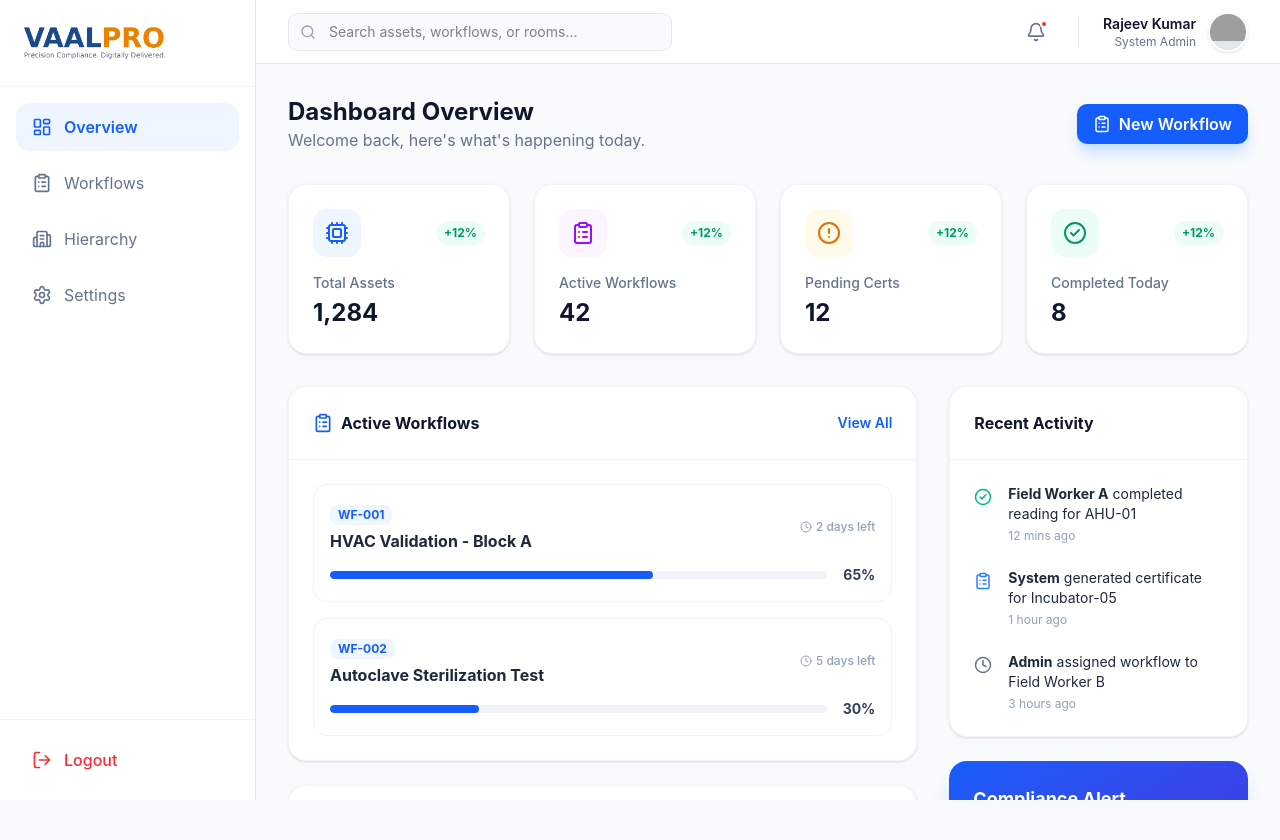
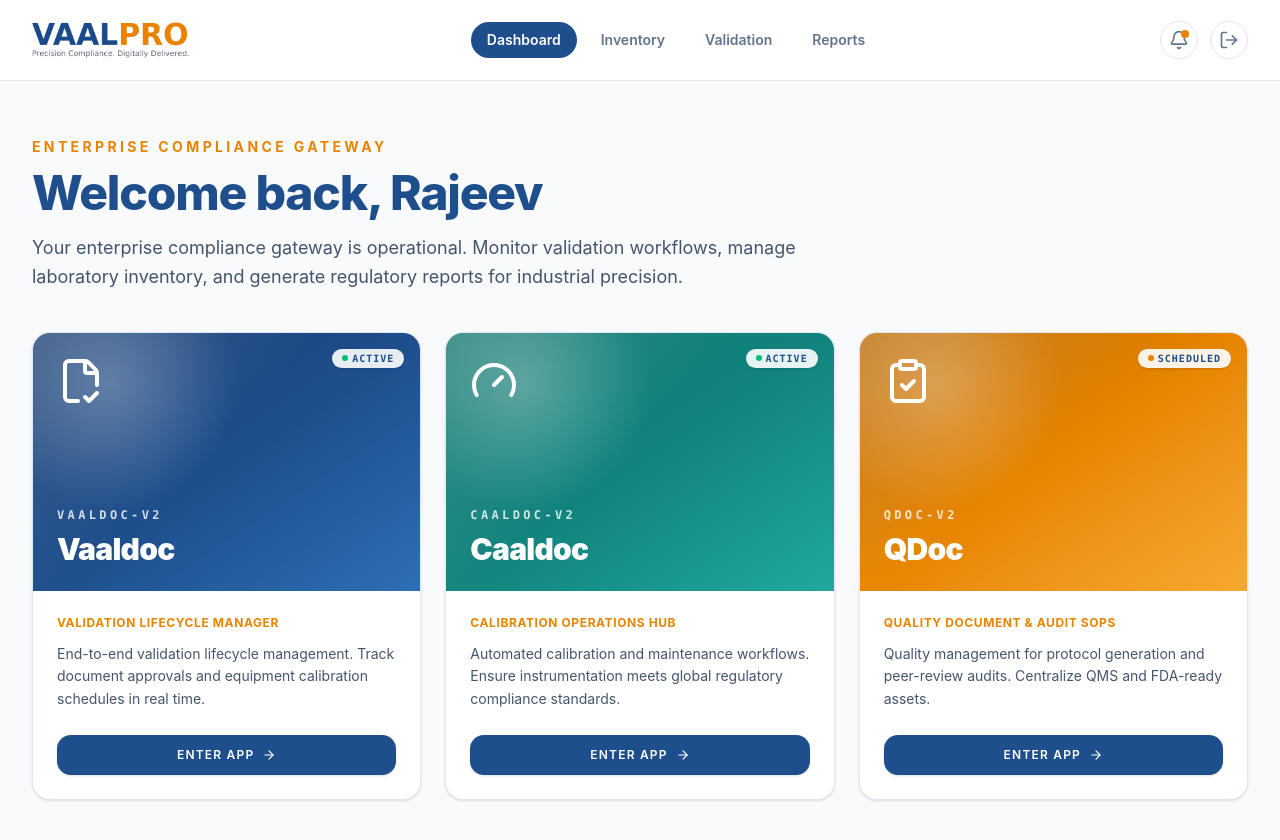
Before and after one commit to talk2rajeev/vaalpro, a React (Vite) app: page /dashboard in a window 1280 px wide. Shown: the top 840 px of the page. Before the commit the page ends 800 px from the top, so only its background shows below. Built offline with nearby package versions, Linux system fonts and the light colour scheme; sample sign-in values are in the browser's storage; grey boxes are pictures that could not be loaded.

Commit message:
vaalpro dashboard page created

```diff
--- a/src/apps/portal/pages/LoginPage.tsx
+++ b/src/apps/portal/pages/LoginPage.tsx
@@ -29,7 +29,7 @@ export const LoginPage: React.FC = () => {
     try {
       const userData = await login({ username, password }).unwrap();
       dispatch(setCredentials({ user: username, accessToken: userData.accessToken }));
-      navigate('/dashboard');
+      navigate('/dashboard', { replace: true });
     } catch (err: unknown) {
       if (!isLoginError(err) || !err.status) {
         setErrorMsg('No Server Response');
--- /dev/null
+++ b/src/apps/portal/pages/VaalproDashboardPage.tsx
@@ -0,0 +1,247 @@
+import { useMemo, useState } from 'react';
+import { AnimatePresence, motion } from 'motion/react';
+import {
+  ArrowRight,
+  Bell,
+  ClipboardCheck,
+  FileCheck2,
+  Gauge,
+  LogOut,
+} from 'lucide-react';
+import { useDispatch } from 'react-redux';
+import { useNavigate } from 'react-router';
+import { logout } from '@/features/auth/authSlice';
+
+type AppStatus = 'ACTIVE' | 'SCHEDULED' | 'SECURE' | 'MAINTENANCE';
+
+type AppConfig = {
+  id: 'vaaldoc' | 'caaldoc' | 'qdoc';
+  title: string;
+  subtitle: string;
+  description: string;
+  status: AppStatus;
+  icon: typeof FileCheck2;
+  route: string;
+  gradient: string;
+};
+
+const apps: AppConfig[] = [
+  {
+    id: 'vaaldoc',
+    title: 'Vaaldoc',
+    subtitle: 'Validation Lifecycle Manager',
+    description:
+      'End-to-end validation lifecycle management. Track document approvals and equipment calibration schedules in real time.',
+    status: 'ACTIVE',
+    icon: FileCheck2,
+    route: '/vaaldoc',
+    gradient: 'from-[#163D73] via-[#1E4E8C] to-[#2E6FB5]',
+  },
+  {
+    id: 'caaldoc',
+    title: 'Caaldoc',
+    subtitle: 'Calibration Operations Hub',
+    description:
+      'Automated calibration and maintenance workflows. Ensure instrumentation meets global regulatory compliance standards.',
+    status: 'ACTIVE',
+    icon: Gauge,
+    route: '/caaldoc/dashboard',
+    gradient: 'from-[#0F766E] via-[#11847D] to-[#21A99F]',
+  },
+  {
+    id: 'qdoc',
+    title: 'QDoc',
+    subtitle: 'Quality Document & Audit SOPs',
+    description:
+      'Quality management for protocol generation and peer-review audits. Centralize QMS and FDA-ready assets.',
+    status: 'SCHEDULED',
+    icon: ClipboardCheck,
+    route: '/dashboard',
+    gradient: 'from-[#B96800] via-[#E88500] to-[#F6A92D]',
+  },
+];
+
+const VaalproDashboardPage = () => {
+  const [searchQuery, setSearchQuery] = useState('');
+  const [activeTab, setActiveTab] = useState('Dashboard');
+  const dispatch = useDispatch();
+  const navigate = useNavigate();
+
+  const filteredApps = useMemo(() => {
+    const query = searchQuery.trim().toLowerCase();
+
+    if (!query) {
+      return apps;
+    }
+
+    return apps.filter((app) =>
+      [app.title, app.subtitle, app.description].some((value) =>
+        value.toLowerCase().includes(query),
+      ),
+    );
+  }, [searchQuery]);
+
+  const handleLogout = () => {
+    dispatch(logout());
+    navigate('/login', { replace: true });
+  };
+
+  return (
+    <div className="min-h-screen bg-[#F8FAFC] text-slate-800 antialiased">
+      <header className="border-b border-slate-200 bg-white">
+        <div className="mx-auto flex h-20 max-w-7xl items-center justify-between px-4 sm:px-6 lg:px-8">
+          <button
+            type="button"
+            onClick={() => navigate('/dashboard')}
+            className="flex items-center"
+            aria-label="Vaalpro dashboard"
+          >
+            <img src="/images/vaalpro-logo.png" alt="Vaalpro" className="h-auto w-40" />
+          </button>
+
+          <nav className="hidden items-center gap-2 md:flex">
+            {['Dashboard', 'Inventory', 'Validation', 'Reports'].map((item) => (
+              <button
+                key={item}
+                type="button"
+                onClick={() => setActiveTab(item)}
+                className={`rounded-full px-4 py-2 text-sm font-semibold transition ${
+                  activeTab === item
+                    ? 'bg-[#1E4E8C] text-white'
+                    : 'text-slate-500 hover:bg-slate-100 hover:text-slate-900'
+                }`}
+              >
+                {item}
+              </button>
+            ))}
+          </nav>
+
+          <div className="flex items-center gap-3">
+            <button
+              type="button"
+              className="relative rounded-full border border-slate-200 p-2 text-slate-500 hover:bg-slate-50"
+              aria-label="Notifications"
+            >
+              <Bell className="h-5 w-5" />
+              <span className="absolute right-2 top-2 h-2 w-2 rounded-full bg-[#E88500]" />
+            </button>
+            <button
+              type="button"
+              onClick={handleLogout}
+              className="rounded-full border border-slate-200 p-2 text-slate-500 hover:bg-slate-50"
+              aria-label="Logout"
+            >
+              <LogOut className="h-5 w-5" />
+            </button>
+          </div>
+        </div>
+      </header>
+
+      <main className="mx-auto max-w-7xl px-4 py-10 sm:px-6 sm:py-14 lg:px-8">
+        <section className="mb-10 grid gap-8 lg:grid-cols-[1fr_360px] lg:items-end">
+          <div className="max-w-3xl">
+            <motion.div
+              initial={{ opacity: 0, y: -10 }}
+              animate={{ opacity: 1, y: 0 }}
+              transition={{ duration: 0.4 }}
+            >
+              <p className="mb-3 text-sm font-bold uppercase tracking-[0.24em] text-[#E88500]">
+                Enterprise Compliance Gateway
+              </p>
+              <h1 className="text-4xl font-extrabold leading-none tracking-tight text-[#1E4E8C] sm:text-5xl">
+                Welcome back, Rajeev
+              </h1>
+            </motion.div>
+
+            <motion.p
+              initial={{ opacity: 0 }}
+              animate={{ opacity: 1 }}
+              transition={{ delay: 0.15, duration: 0.5 }}
+              className="mt-4 text-base leading-relaxed text-slate-600 sm:text-lg"
+            >
+              Your enterprise compliance gateway is operational. Monitor validation
+              workflows, manage laboratory inventory, and generate regulatory reports
+              for industrial precision.
+            </motion.p>
+          </div>
+        </section>
+
+
+
+        <section>
+          {searchQuery && (
+            <div className="mb-6 flex justify-end">
+              <span className="text-xs font-semibold text-[#1E4E8C]">
+                Filtered: {filteredApps.length} of {apps.length} apps
+              </span>
+            </div>
+          )}
+
+          <div className="grid grid-cols-1 gap-6 md:grid-cols-2 lg:grid-cols-3">
+            <AnimatePresence mode="popLayout">
+              {filteredApps.map((app, index) => (
+                <motion.article
+                  key={app.id}
+                  initial={{ opacity: 0, y: 20 }}
+                  animate={{ opacity: 1, y: 0 }}
+                  exit={{ opacity: 0, scale: 0.95 }}
+                  transition={{ delay: index * 0.08, duration: 0.35 }}
+                  className="flex min-h-[440px] flex-col overflow-hidden rounded-2xl border border-slate-200 bg-white shadow-sm transition-shadow hover:shadow-md"
+                >
+                  <div className={`relative aspect-[3/2] overflow-hidden bg-gradient-to-br ${app.gradient}`}>
+                    <span className="absolute right-4 top-4 z-10 flex items-center gap-1 rounded-full bg-white/90 px-2.5 py-0.5 font-mono text-[10px] font-bold uppercase tracking-widest text-[#1E4E8C] shadow-sm">
+                      <span
+                        className={`h-1.5 w-1.5 rounded-full ${
+                          app.status === 'ACTIVE' || app.status === 'SECURE'
+                            ? 'bg-emerald-500'
+                            : 'bg-[#E88500]'
+                        }`}
+                      />
+                      {app.status}
+                    </span>
+
+                    <div className="absolute inset-0 bg-[radial-gradient(circle_at_20%_20%,rgba(255,255,255,0.25),transparent_34%),linear-gradient(135deg,rgba(255,255,255,0.16),transparent_45%)]" />
+                    <div className="relative flex h-full flex-col justify-between p-6 text-white">
+                      <app.icon className="h-12 w-12" />
+                      <div>
+                        <p className="font-mono text-xs font-semibold uppercase tracking-[0.28em] opacity-80">
+                          {app.id}-v2
+                        </p>
+                        <h3 className="mt-2 text-3xl font-black tracking-tight">{app.title}</h3>
+                      </div>
+                    </div>
+                  </div>
+
+                  <div className="flex flex-1 flex-col justify-between space-y-6 p-6">
+                    <div className="space-y-4">
+                      <div>
+                        <p className="text-xs font-bold uppercase tracking-wider text-[#E88500]">
+                          {app.subtitle}
+                        </p>
+                        <p className="mt-3 text-sm leading-relaxed text-slate-600">
+                          {app.description}
+                        </p>
+                      </div>
+
+                    </div>
+
+                    <button
+                      type="button"
+                      onClick={() => navigate(app.route)}
+                      className="group flex w-full cursor-pointer items-center justify-center gap-2 rounded-xl bg-[#1E4E8C] px-4 py-3 text-xs font-semibold uppercase tracking-widest text-white shadow-sm transition-all duration-300 hover:bg-blue-800"
+                    >
+                      <span>Enter App</span>
+                      <ArrowRight className="h-3.5 w-3.5 transition-transform duration-300 group-hover:translate-x-1" />
+                    </button>
+                  </div>
+                </motion.article>
+              ))}
+            </AnimatePresence>
+          </div>
+        </section>
+      </main>
+    </div>
+  );
+};
+
+export default VaalproDashboardPage;
```
Also changed, not shown: src/core/router.tsx (+10 -10 lines).
